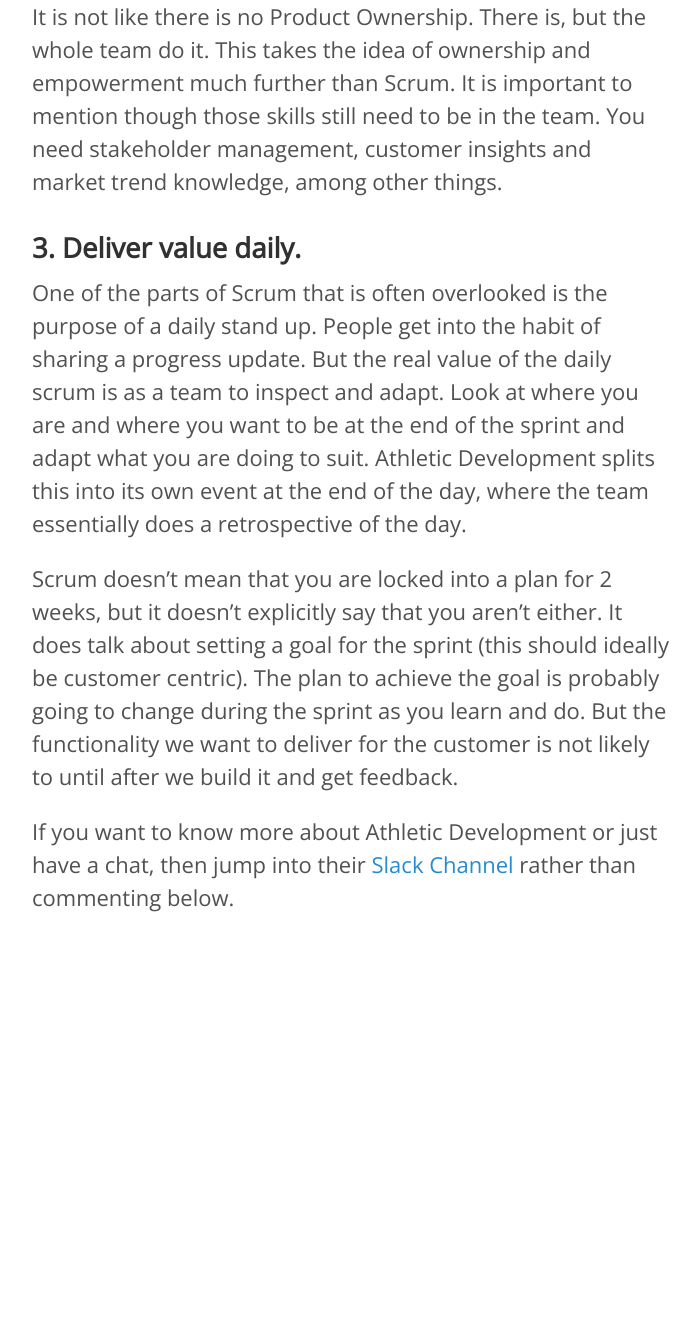
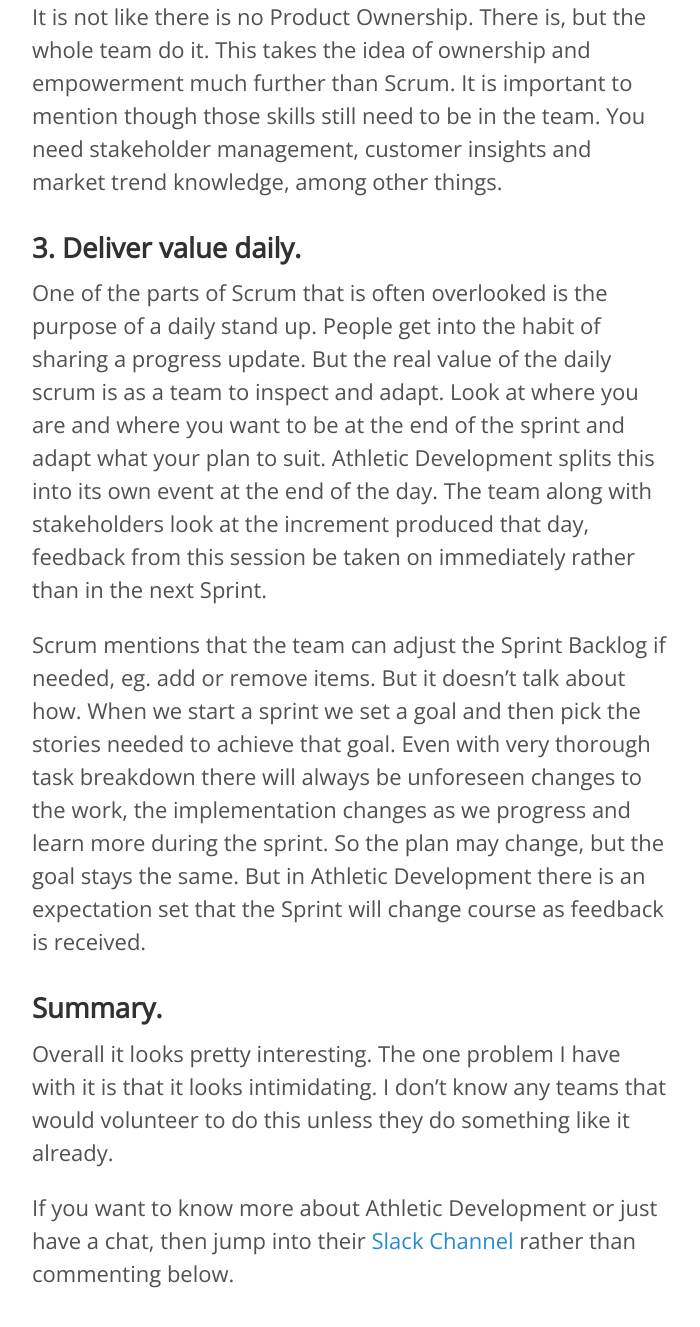
Before and after one commit to foopod/blog-2.0, a Jekyll site: the page built from _posts/2017-11-29-athletic-development.md, in a window 1280 px wide and 1400 px high, scrolled down 1550 px. Shown: the top 1327 px of the window, without its empty margins (289-989 px from the left). Built offline with Jekyll 4.4.1, drawn with Linux system fonts in a browser that asks for light colours; nearby versions of some CDN libraries; comment, search, counter and statistics services are not loaded; before the commit the page ends 2574 px from its top, so only the background shows below that.

Commit message:
athletic development

```diff
--- a/_posts/2017-11-29-athletic-development.md
+++ b/_posts/2017-11-29-athletic-development.md
@@ -29,8 +29,12 @@
 
 ### 3. Deliver value daily.
 
-One of the parts of Scrum that is often overlooked is the purpose of a daily stand up. People get into the habit of sharing a progress update. But the real value of the daily scrum is as a team to inspect and adapt. Look at where you are and where you want to be at the end of the sprint and adapt what you are doing to suit. Athletic Development splits this into its own event at the end of the day, where the team essentially does a retrospective of the day.
+One of the parts of Scrum that is often overlooked is the purpose of a daily stand up. People get into the habit of sharing a progress update. But the real value of the daily scrum is as a team to inspect and adapt. Look at where you are and where you want to be at the end of the sprint and adapt what your plan to suit. Athletic Development splits this into its own event at the end of the day. The team along with stakeholders look at the increment produced that day, feedback from this session be taken on immediately rather than in the next Sprint.
 
-Scrum doesn't mean that you are locked into a plan for 2 weeks, but it doesn't explicitly say that you aren't either. It does talk about setting a goal for the sprint (this should ideally be customer centric). The plan to achieve the goal is probably going to change during the sprint as you learn and do. But the functionality we want to deliver for the customer is not likely to until after we build it and get feedback.
+Scrum mentions that the team can adjust the Sprint Backlog if needed, eg. add or remove items. But it doesn't talk about how. When we start a sprint we set a goal and then pick the stories needed to achieve that goal. Even with very thorough task breakdown there will always be unforeseen changes to the work, the implementation changes as we progress and learn more during the sprint. So the plan may change, but the goal stays the same. But in Athletic Development there is an expectation set that the Sprint will change course as feedback is received.
+
+### Summary.
+
+Overall it looks pretty interesting. The one problem I have with it is that it looks intimidating. I don't know any teams that would volunteer to do this unless they do something like it already.
 
 If you want to know more about Athletic Development or just have a chat, then jump into their <a href="https://join.slack.com/t/athleticdevelopment/shared_invite/enQtMjc0OTE5NDE2OTQ5LWEzZTI0NTlhNzk5ZThlOGY1NTQ2ZmM2NmMyYWI3ZTQxZjEwOTdkMjgyZTAyZWVlM2IwNTgxZGFjMTFlNzViZjg">Slack Channel</a> rather than commenting below.
```
